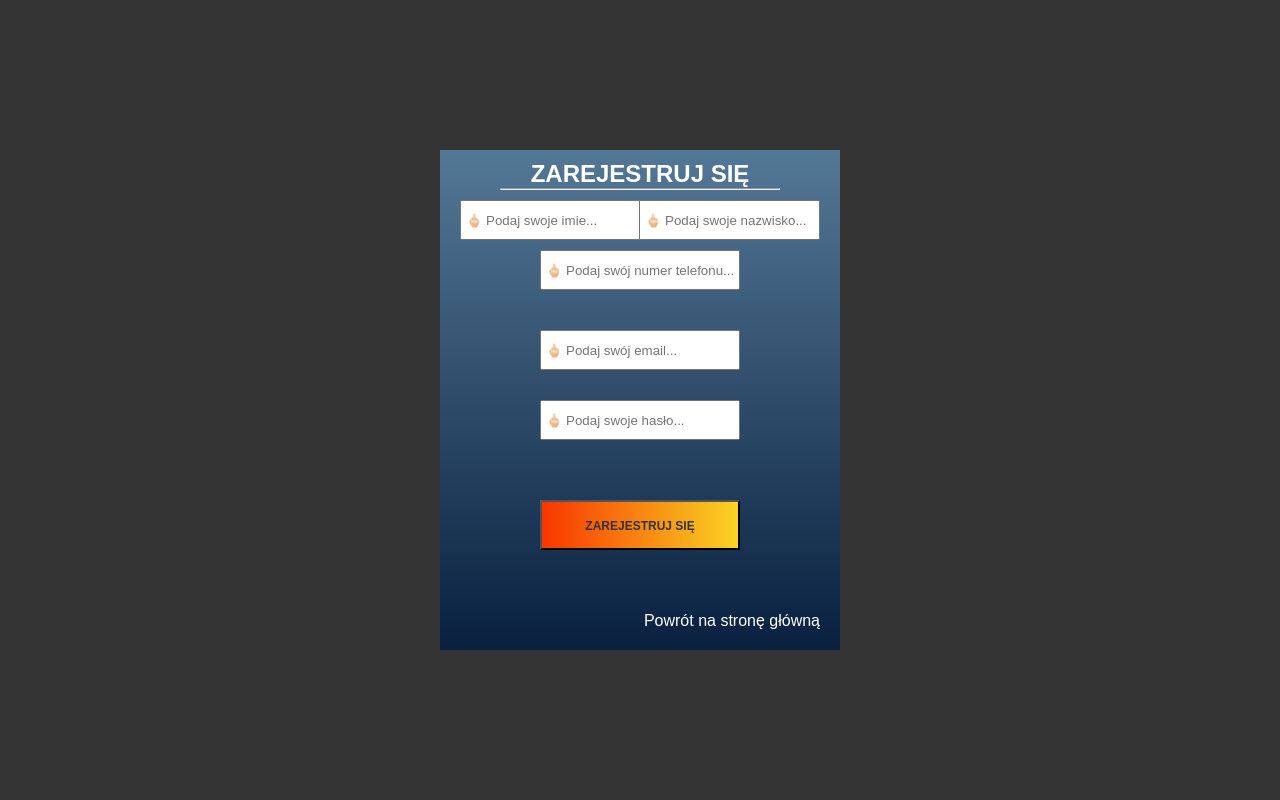
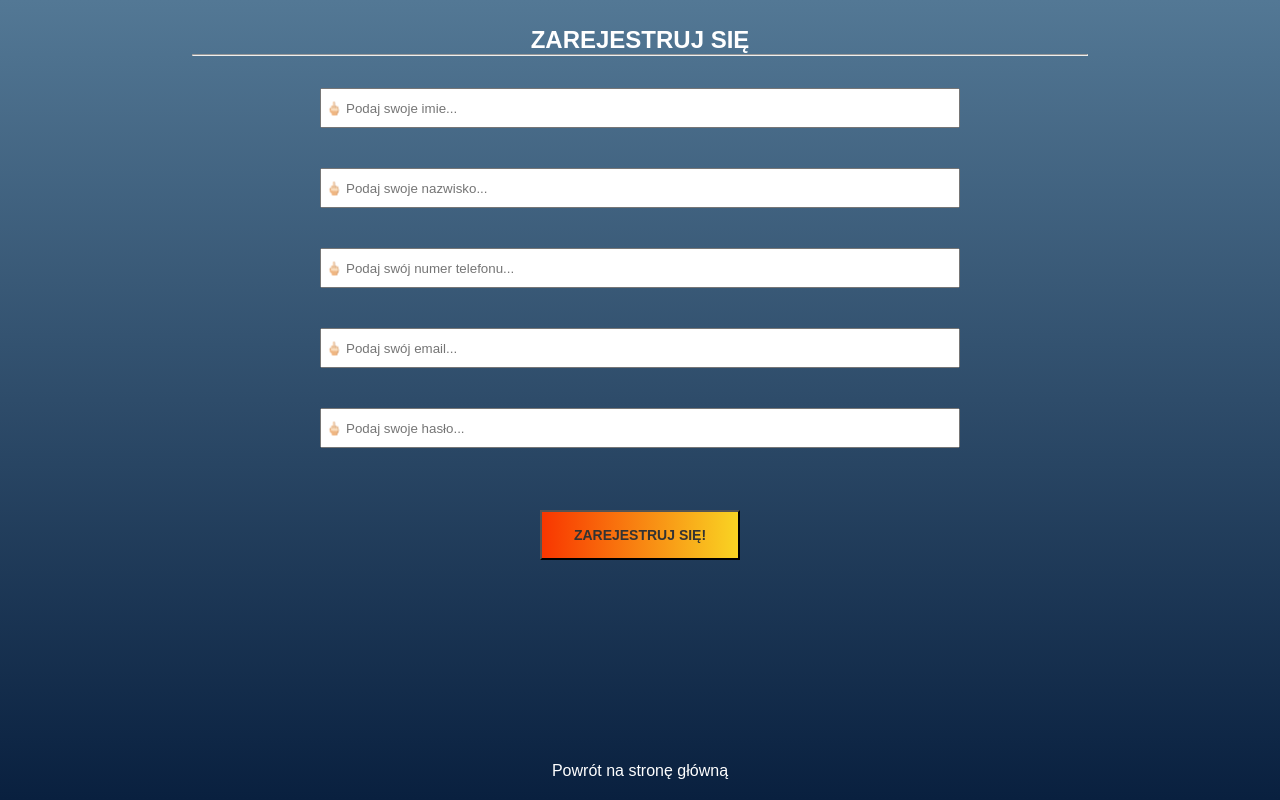
Before and after one commit to ProjektSDAKrzysiekPioterDominik/ProjectDominikKrzysiekPiotrek, a Django app: page /shop-user/sign-up/ in a window 1280 px wide. Run offline with Django 4.2, Linux system fonts and the light colour scheme; some libraries are stand-ins or nearby versions.

Commit message:
rwd całe zrobione

```diff
--- a/ProjectShop/Users/templates/css/login.css
+++ b/ProjectShop/Users/templates/css/login.css
@@ -6,7 +6,7 @@
 body {
 	position: relative;
 	font-family: 'Montserrat', sans-serif;
-	background-color: #333;
+	background-color: #537895;
 }
 
 .container {
--- a/ProjectShop/Users/templates/css/register.css
+++ b/ProjectShop/Users/templates/css/register.css
@@ -30,9 +30,6 @@ hr {
 	position: absolute;
 	left: 50%;
 	transform: translate(-50%);
-}
-.container .name {
-	background-color: red;
 }
 .container input {
 	height: 40px;
@@ -87,7 +84,7 @@ hr {
 .container .button .register {
 	background-image: linear-gradient(to right, #f83600 0%, #f9d423 100%);
 	position: absolute;
-	top: 350px;
+	bottom: 30%;
 	left: 50%;
 	transform: translateX(-50%);
 	width: 200px;
@@ -102,3 +99,70 @@ hr {
 	font-size: 12px;
 	font-weight: bold;
 }
+
+@media (min-width: 320px) {
+	.container {
+		top: 0;
+		height: 100vh;
+		width: 100vw;
+	}
+	.container .title {
+		padding-top: 26px;
+	}
+	.container .name input {
+		left: 50%;
+		top: 11%;
+		width: 75%;
+		transform: translateX(-50%);
+	}
+	.container .surname input {
+		position: absolute;
+		/* right: 5%; */
+		left: 50%;
+		transform: translateX(-50%);
+		top: 21%;
+		width: 75%;
+	}
+	.container .phone input {
+		position: absolute;
+		left: 50%;
+		top: 31%;
+		width: 75%;
+		transform: translateX(-50%);
+	}
+	.container .email input {
+		position: absolute;
+		top: 41%;
+		left: 50%;
+		width: 75%;
+		transform: translateX(-50%);
+	}
+	.container .password input {
+		position: absolute;
+		top: 51%;
+		width: 75%;
+		left: 50%;
+		transform: translateX(-50%);
+	}
+	.container .comeback {
+		position: absolute;
+		text-align: center;
+		bottom: 20px;
+		left: 50%;
+		width: 75%;
+		transform: translateX(-50%);
+	}
+	.container .button .register a {
+		font-size: 14px;
+	}
+}
+
+@media (min-width: 992px) {
+	.container .name input,
+	.container .surname input,
+	.container .phone input,
+	.container .email input,
+	.container .password input {
+		width: 50%;
+	}
+}
--- a/ProjectShop/Users/templates/sign_up.html
+++ b/ProjectShop/Users/templates/sign_up.html
@@ -32,7 +32,7 @@
 				<input type="text" placeholder=" 🖕🏻 Podaj swoje hasło..." />
 			</div>
 			<div class="button">
-				<button class="register"><a href="#">Zarejestruj się</a></button>
+				<button class="register"><a href="#">Zarejestruj się!</a></button>
 			</div>
 			<div class="comeback">
 				<a href="../../templates/base.html">Powrót na stronę główną</a>
--- a/ProjectShop/static/scss/style.scss
+++ b/ProjectShop/static/scss/style.scss
@@ -265,6 +265,9 @@ ul {
 }
 
 @media (min-width: 320px) {
+	.container{
+		width: 100vw;
+	}
 	.footer-section {
 		.container {
 			margin: 0 auto;
--- a/css/style.css
+++ b/css/style.css
@@ -286,6 +286,9 @@ ul {
 }
 
 @media (min-width: 320px) {
+  .container {
+    width: 100vw;
+  }
   .footer-section .container {
     margin: 0 auto;
   }
```
Also changed, not shown: ProjectShop/templates/base.html (+6 -2 lines), 1 other file.
